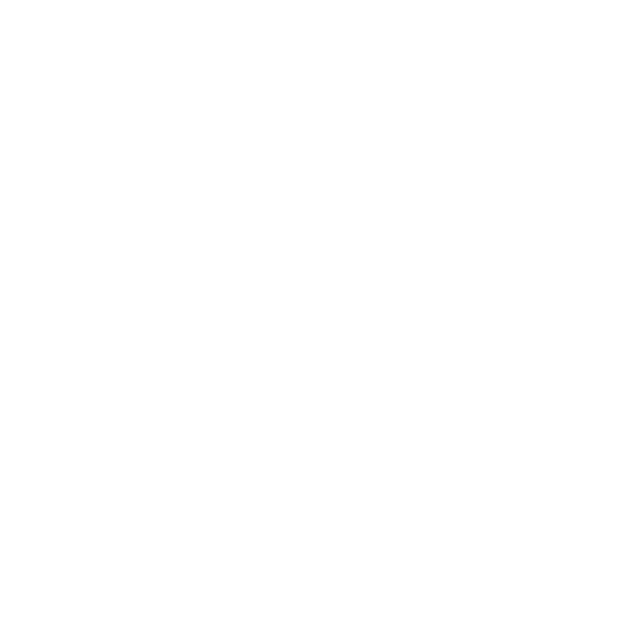
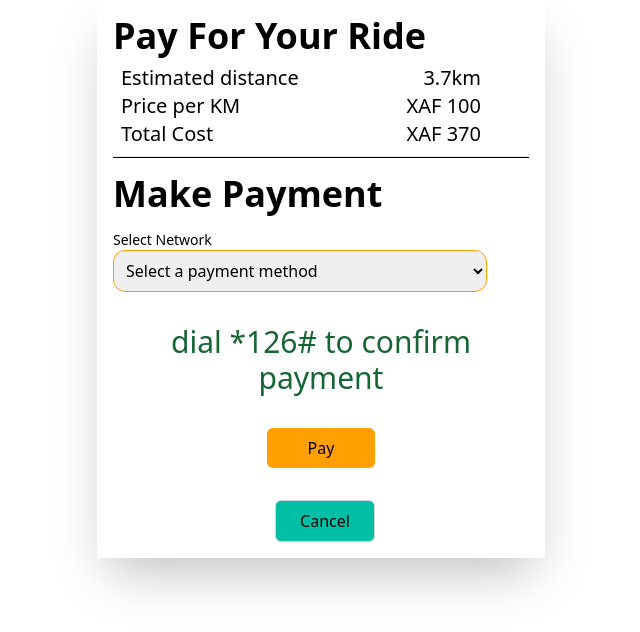
Before and after one commit to TabotCharlesBessong/Internet_Mobile_Programming, a React (Vite) app in the folder digi_tekisi/: page /passenger/pay in a window 1280 px wide. Before the commit this address had no page. Shown: the top 632 px of the page, without its empty margins (319-959 px from the left). Built offline with nearby package versions, Linux system fonts and the light colour scheme.

Commit message:
make payment

```diff
--- a/digi_tekisi/src/App.jsx
+++ b/digi_tekisi/src/App.jsx
@@ -1,6 +1,6 @@
 import React from "react"
 import { BrowserRouter as Router, Routes, Route } from "react-router-dom"
-import { DriverSetting, ForgotPassword, Login, RegisterDriver, ResetPassword, Rides, Signup, ValidationPage, WalkTroughPageOne, WalkTroughPageThree, WalkTroughPageTwo, WelcomePage } from "./pages"
+import { DriverSetting, ForgotPassword, Login, MakePayment, RegisterDriver, ResetPassword, Rides, Signup, ValidationPage, WalkTroughPageOne, WalkTroughPageThree, WalkTroughPageTwo, WelcomePage } from "./pages"
 
 function App() {
 
@@ -20,6 +20,7 @@
           <Route path="/rides" element={<Rides/>} />
           <Route path="/register" element={<RegisterDriver/>} />
           <Route path="/driver/setting" element={<DriverSetting/>} />
+          <Route path="/passenger/pay" element={<MakePayment/>} />
         </Routes>
       </Router>
     </>
--- /dev/null
+++ b/digi_tekisi/src/component/Payed.jsx
@@ -0,0 +1,17 @@
+
+import React from "react";
+import { FaCheck, FaCross } from "react-icons/fa";
+
+const Payed = ({payedd,setPayedd}) => {
+  return (
+    <div className="flex items-center justify-center ">
+      <div className="w-[100px] h-[100px] flex flex-col items-center justify-between rounded-full text-center">
+        <FaCross onClick={() => setPayedd(false)} className="text-2xl text-white cursor-pointer" />
+        <h2 className="text-2xl text-white capitalize">payment successfull</h2>
+        <FaCheck className="text-2xl text-white" />
+      </div>
+    </div>
+  );
+};
+
+export default Payed;
--- a/digi_tekisi/src/component/index.js
+++ b/digi_tekisi/src/component/index.js
@@ -1,3 +1,4 @@
 
 export {default as MapContainer} from './MapContainer'
 export {default as RidesCard} from './RidesCard'
+export {default as Payed} from './Payed'
--- /dev/null
+++ b/digi_tekisi/src/pages/Passenger/MakePayment.jsx
@@ -0,0 +1,87 @@
+
+import React from "react";
+import { useState } from "react";
+import { Payed } from "../../component";
+
+const MakePayment = () => {
+  const [payedd, setPayedd] = useState(false);
+
+
+  return (
+    <div className="p-4 h-full relative max-w-md mx-auto shadow-2xl">
+      <div className="flex flex-col justify-between max-h-48">
+        <h1 className="text-4xl font-bold capitalize text-left text-black">
+          pay for your ride
+        </h1>
+        <div className="rounded-2xl flex flex-col pr-12 p-2 items-start justify-center w-[100%]">
+          <div className="flex items-center w-[100%] justify-between">
+            <p className="text-xl">Estimated distance</p>
+            <p className="text-xl">3.7km</p>
+          </div>
+          <div className="flex items-center w-[100%] justify-between">
+            <p className="text-xl">Price per KM</p>
+            <p className="text-xl">XAF 100</p>
+          </div>
+          <div className="flex items-center w-[100%] justify-between">
+            <p className="text-xl">Total Cost</p>
+            <p className="text-xl">XAF 370</p>
+          </div>
+        </div>
+        <hr className="w-[100%] mb-4 h-[2px] bg-black" />
+      </div>
+
+      <div className="flex flex-col items-start justify-evenly">
+        <h2 className="text-4xl mb-4 font-bold capitalize text-left text-black">
+          make payment
+        </h2>
+        <div className="w-[90%]">
+          <label htmlFor="driverName" className="block text-sm font-medium">
+            Select Network
+          </label>
+          <select
+            name="paymentMethod"
+            id="payment-method"
+            className="border w-[100%] border-[#ff9f00] rounded-xl p-2"
+          >
+            <option value="">Select a payment method</option>
+            <option value="mtn-money">MTN Money</option>
+            <option value="orange-money">Orange Money</option>
+            <option value="bank">Bank</option>
+            <option value="cash">Cash</option>
+          </select>
+        </div>
+        <p className="text-3xl mt-8 text-green-800 text-center mb-4">
+          dial *126# to confirm payment
+        </p>
+        <div className="mt-4 flex flex-col mx-auto  justify-between space-x-2">
+          <button
+            onClick={() => setPayedd(true)}
+            type="submit"
+            className="px-6 mb-8 py-2 bg-[#ff9f00] text-black rounded-md"
+          >
+            Pay
+          </button>
+          <button
+            type="button"
+            onClick={() => {}}
+            className="px-6 py-2 bg-[#00BFA5] border border-gray-300 rounded-md"
+          >
+            Cancel
+          </button>
+        </div>
+      </div>
+      {
+        payedd && (
+          <div className="absolute shadow-2xl shadow-gray-600 top-[15rem] left-[12rem] p-6 rounded-full bg-green-600 z-30">
+            <Payed payedd={payedd} setPayedd={setPayedd} />
+          </div>
+
+        )
+      }
+      {/* <Payed/> */}
+      {/* payed */}
+    </div>
+  );
+};
+
+export default MakePayment;
--- a/digi_tekisi/src/pages/index.js
+++ b/digi_tekisi/src/pages/index.js
@@ -11,3 +11,4 @@
 export {default as Rides} from './Rides'
 export {default as RegisterDriver} from './RegisterDriver'
 export {default as DriverSetting} from './driver/DriverSetting'
+export {default as MakePayment} from './Passenger/MakePayment'
```
Also changed, not shown: digi_tekisi/src/pages/Passenger/ref.md (added, +45 -0 lines).
